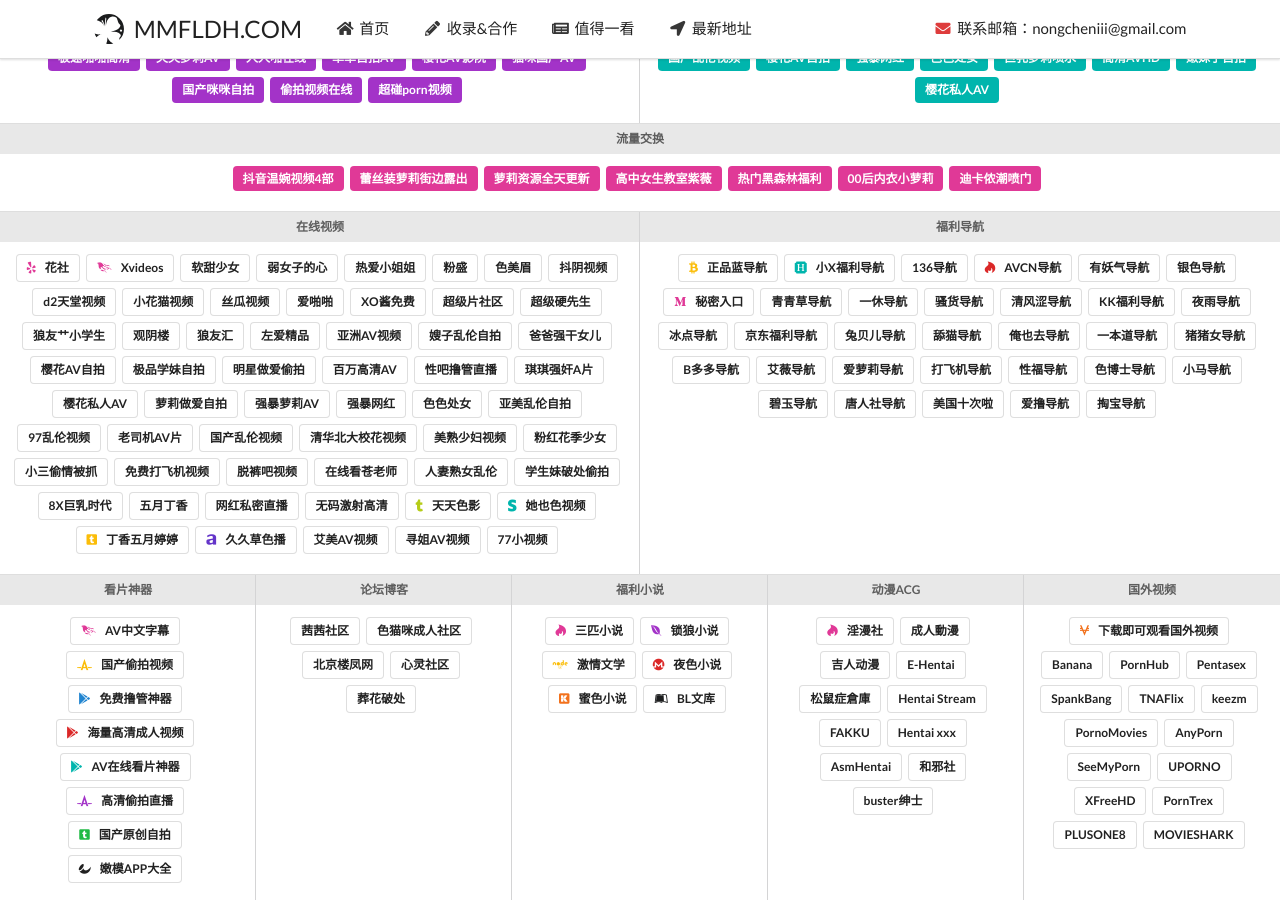
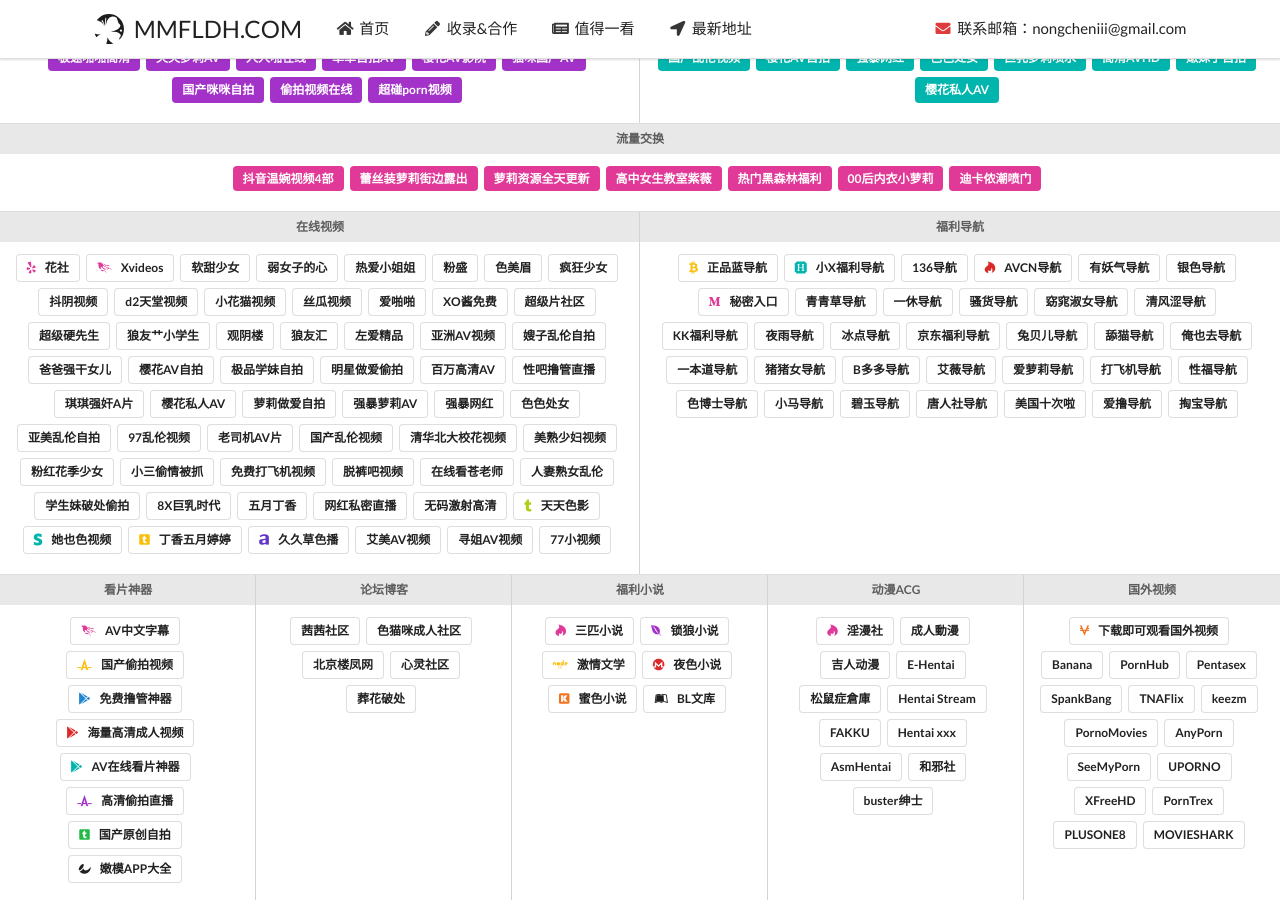
Before and after one commit to xmdh/Mmdh.github.io, a Jekyll site: the page built from index.html, in a window 1280 px wide and 900 px high, scrolled down 1020 px. Built offline with Jekyll 4.4.1, drawn with Linux system fonts in a browser that asks for light colours; comment, search, counter and statistics services are not loaded.

Commit message:
Update links.yml

```diff
--- a/_data/links.yml
+++ b/_data/links.yml
@@ -296,6 +296,10 @@
       style: basic
       url: /go/Num-SP-60.html
 
+    - name: 疯狂少女
+      style: basic
+      url: https://cbb3.xyz/
+
     - name: 抖阴视频
       style: basic
       url: http://dysp66.me/
@@ -545,6 +549,10 @@
     - name: 骚货导航
       style: basic
       url: http://www.saohuo2.com
+
+    - name: 窈窕淑女导航
+      style: basic
+      url: https://lululu.rocks/
 
     - name: 清风涩导航
       style: basic
```
